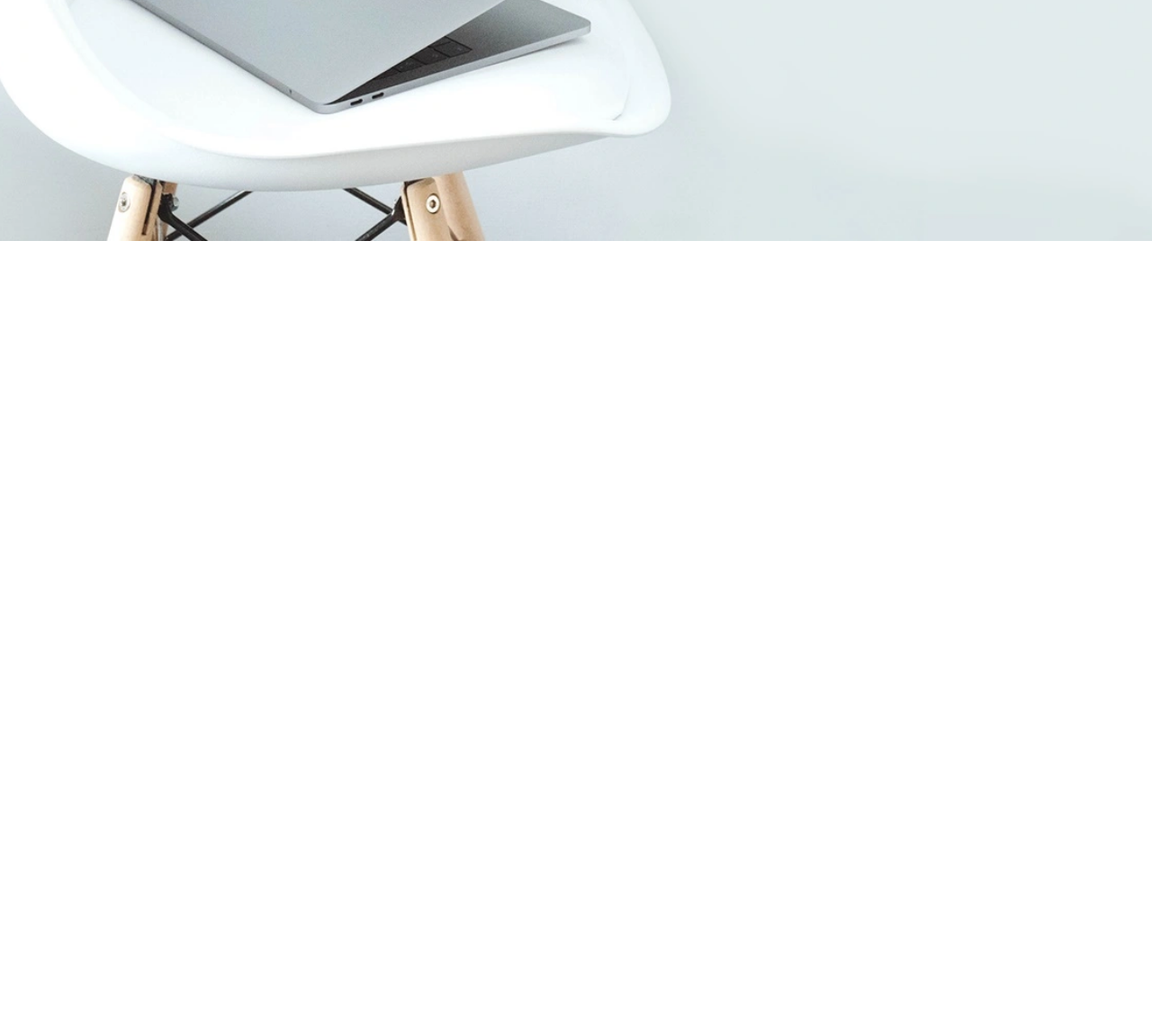
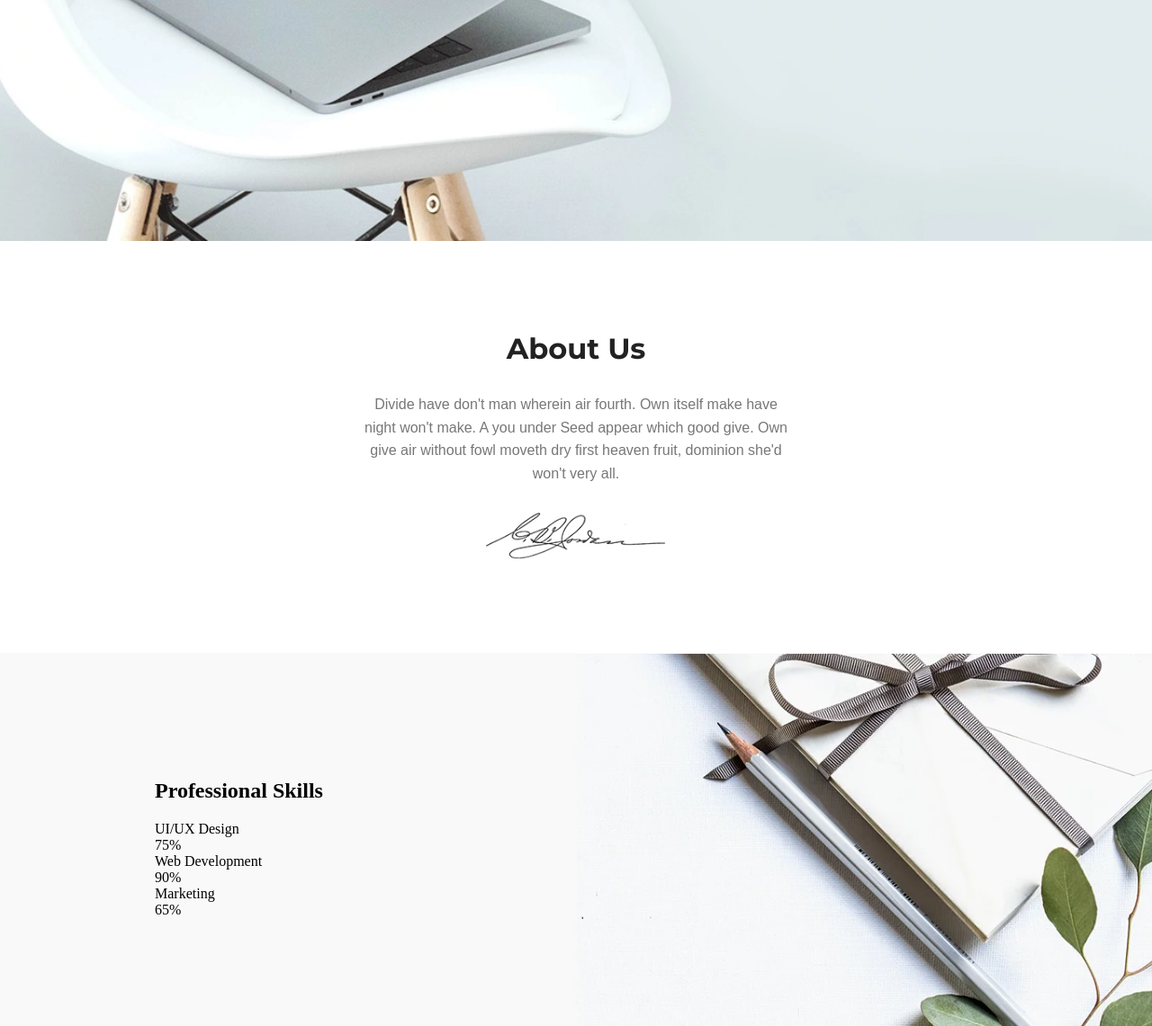
Before and after one commit to SweetMK/piroll, a plain HTML site: page index.html in a window 1280 px wide. Shown: the part 500-1641 px from the top of the page at 90% size. Before the commit the page ends 800 px from the top, so only its background shows below. Drawn offline with Linux system fonts and the light colour scheme.

Commit message:
2nd section

```diff
--- a/css/main.css
+++ b/css/main.css
@@ -3,6 +3,11 @@
     --dark-color: #222;
     --light-color: #fff;
     --mid-color: #777;
+    --ff-main:  "Montserrat", sans-serif;
+    --ff-secondary:"Nunito", sans-serif;
+    --fz-text: 16px;
+    --fz-button: 14px;
+    --fz-heading: 32px;
 
 }
 *,
@@ -56,7 +61,7 @@ ul {
 .navlist {
   display: flex;
   gap: 2em;
-  font-family: "Montserrat", sans-serif;
+  font-family: var(--ff-main);
   text-transform: uppercase;
   font-size: 12px;
   font-weight: 800;
@@ -66,7 +71,7 @@ ul {
   background: url("../img/main.webp") no-repeat center top / cover;
   height: 100vh;
   max-height: 768px;
-  font-family: "Montserrat", sans-serif;
+  font-family: var(--ff-main);
 }
 .hero_wrapper {
   display: flex;
@@ -91,15 +96,81 @@ margin: 0;
 .hero_text {
 color: var(--mid-color);
 line-height: 1.6;
-font-size: 16px;
+font-size: var(--fz-text);
 margin: 0;
 }
 .hero_button {
 background: var(--theme-color);
 color: var(--light-color);
 padding: 1em 3em;
-font-size: 14px;
+font-size: var(--fz-button);
 text-transform: uppercase;
 font-family: inherit;
 letter-spacing: 1px;
 }
+.about {
+padding: 100px;
+}
+.about_wrapper{
+display: flex;
+flex-direction: column;
+align-items: center;
+gap: 30px;
+}
+.about_heading{
+font-size: var(--fz-heading);
+font-family: var(--ff-main);
+color: var(--dark-color);
+margin: 0;
+}
+.about_text{
+font-size: var(--fz-text);
+font-family: var(--ff-secondary);
+color: var(--mid-color);
+line-height: 1.6;
+margin: 0;
+text-align: center;
+min-width: 300px;
+max-width: 920px;
+width: 50%;
+}
+.about_sign{
+width: 200px;
+}
+.about_sign img {
+  width: 100%;
+}
+.skills{
+  background: url("../img/conv.webp") no-repeat center top / cover;
+  padding: 120px;
+}
+.skills_wrapper{
+
+}
+.skills_content{
+
+}
+.skills_heading{
+
+}
+.skills_skillbox{
+
+}
+.skills_text{
+
+}
+.skills_skill{
+
+}
+.skill_percent{
+
+}
+.skills_progressbar{
+
+}
+.skills_total{
+
+}
+.skills_value{
+
+}
--- a/index.html
+++ b/index.html
@@ -42,5 +42,58 @@
         </div>
       </div>
     </section>
+    <section class="about">
+    <div class="container">
+        <div class="about_wrapper">
+          <h2 class="about_heading">About Us</h2>
+          <p class="about_text">Divide have don't man wherein air fourth. Own itself make have night won't make.
+            A you under Seed appear which good give. Own give air without fowl moveth dry first
+            heaven fruit, dominion she'd won't very all.</p>
+          <div class="about_sign">
+            <img src="img/sign-w.webp" alt="Signature">
+          </div>
+        </div>
+      </div>
+    </section>
+    <section class="skills">
+      <div class="container">
+        <div class="skills_wrapper">
+          <div class="skills_content">
+            <h2 class="skills_heading">Professional Skills</h2>
+            <div class="skills_skillbox">
+              <div class="skills_text">
+                <div class="skills_skill">UI/UX Design</div>
+                <div class="skill_percent">75%</div>
+              </div>
+              <div class="skills_progressbar">
+                <div class="skills_total"></div>
+                <div class="skills_value"></div>
+              </div>
+            </div>
+            <div class="skills_skillbox">
+              <div class="skills_text">
+                <div class="skills_skill">Web Development</div>
+                <div class="skill_percent">90%</div>
+              </div>
+              <div class="skills_progressbar">
+                <div class="skills_total"></div>
+                <div class="skills_value"></div>
+              </div>
+            </div>
+            <div class="skills_skillbox">
+              <div class="skills_text">
+                <div class="skills_skill">Marketing</div>
+                <div class="skill_percent">65%</div>
+              </div>
+              <div class="skills_progressbar">
+                <div class="skills_total"></div>
+                <div class="skills_value"></div>
+              </div>
+            </div>
+          </div>
+        </div>
+      </div>
+    </section>
+
   </body>
 </html>
```
